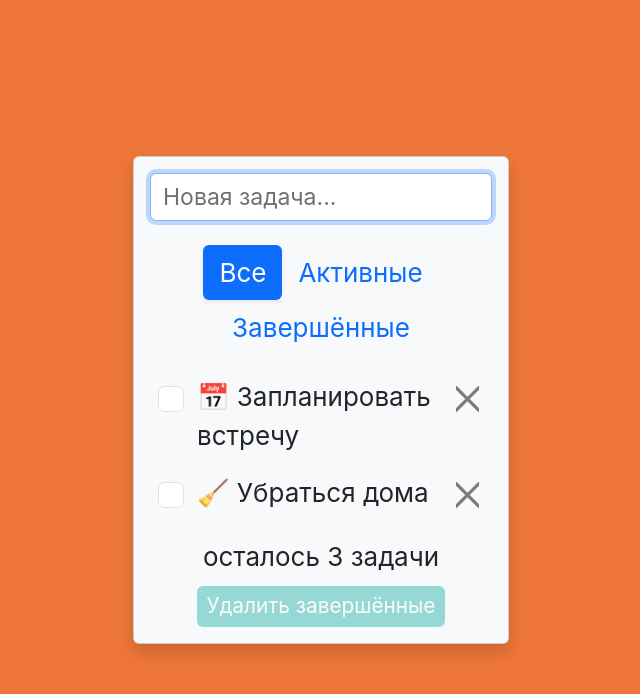
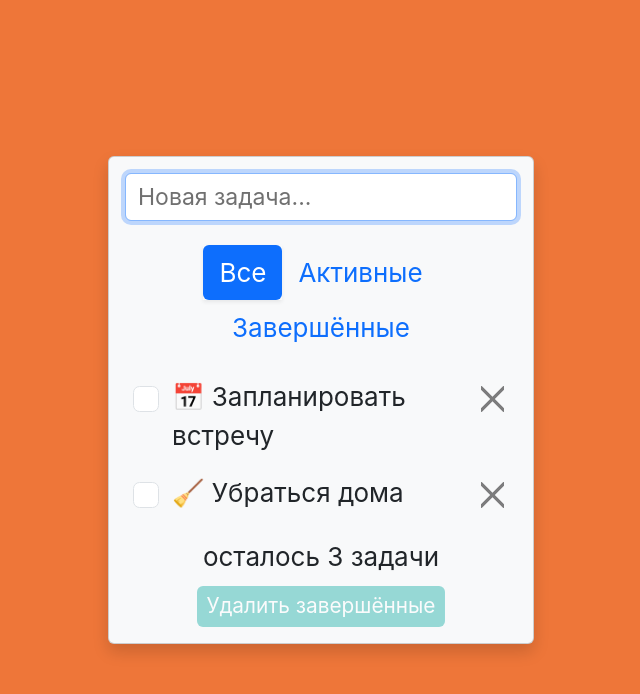
Before and after one commit to yuriyvyatkin/react-todos, a React (Create React App) app: page / in a window 1280 px wide. Shown: the top 694 px of the page, without its empty margins (319-959 px from the left). Built offline with nearby package versions, Linux system fonts and the light colour scheme; the HTML template or start-up script is replaced by a standard one.

Commit message:
Increase app max-width

```diff
--- a/src/App.css
+++ b/src/App.css
@@ -14,7 +14,7 @@
 }
 
 .todos {
-  max-width: 400px;
+  max-width: 450px;
 }
 
 .input {
```
